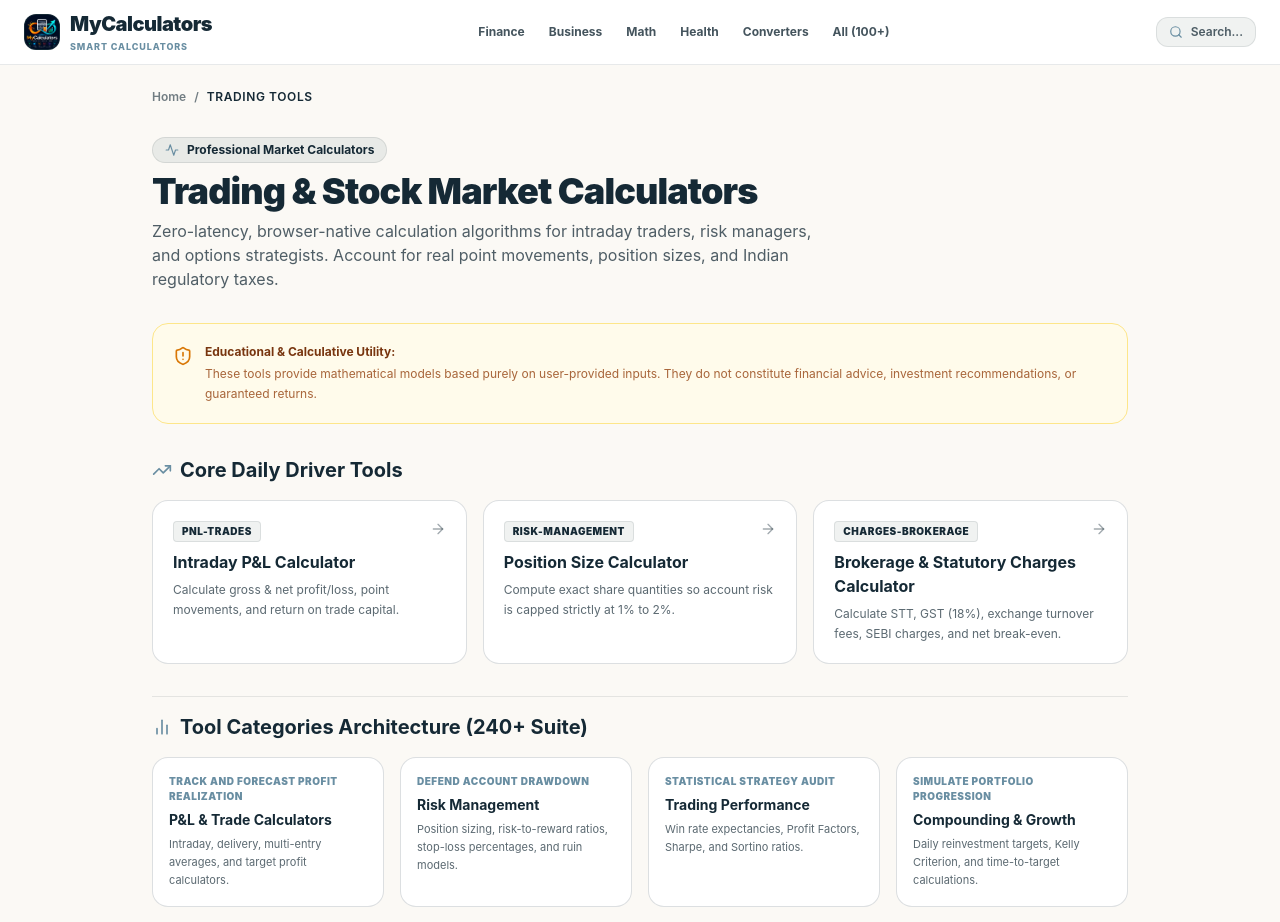
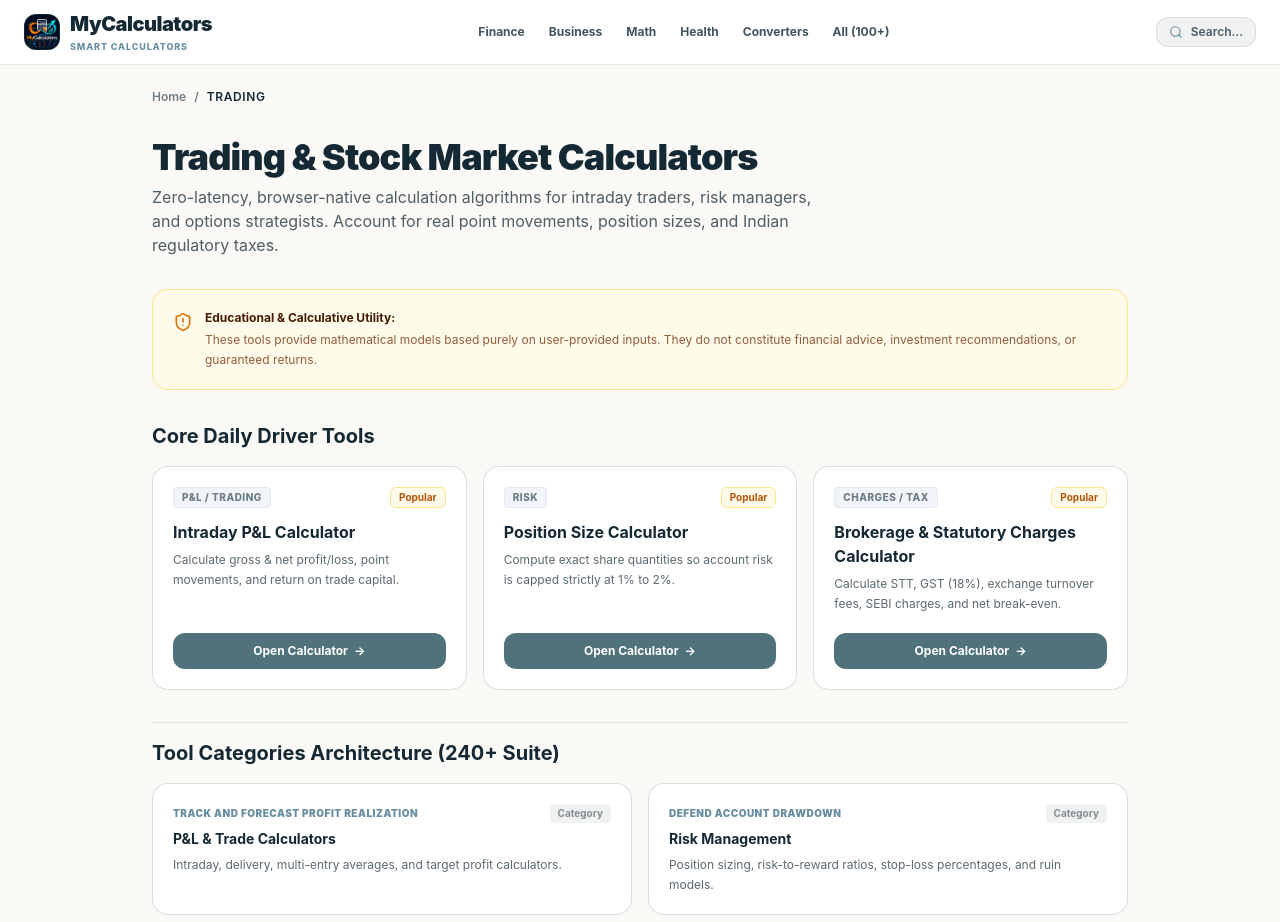
Before and after one commit to mantupatra23-pixel/mycalculator, a Next.js app: page /trading in a window 1280 px wide. Shown: the top 922 px of the page. Built offline with nearby package versions, Linux system fonts and the light colour scheme.

Commit message:
Design: Align trading tool cards with standard calculator cards and Open Calculator button

```diff
--- a/app/trading/page.tsx
+++ b/app/trading/page.tsx
@@ -2,12 +2,12 @@ import React from "react";
 import { Metadata } from "next";
 import Link from "next/link";
 import { TRADING_CATEGORIES, TRADING_TOOLS } from "@/lib/trading/registry";
-import { ShieldAlert, ArrowRight, Activity, TrendingUp, BarChart2 } from "lucide-react";
+import { ShieldAlert } from "lucide-react";
 
 export const metadata: Metadata = {
   title: "Trading & Stock Market Calculators | MyCalculators",
   description:
-    "Deterministic, zero-latency trading calculators for intraday P&L, position sizing, brokerage taxes, options payoffs, and risk management.",
+    "Free online trading calculators for intraday P&L, position sizing, brokerage taxes, and risk management with zero latency.",
   alternates: {
     canonical: "https://www.mycalculator.xyz/trading",
   },
@@ -20,15 +20,12 @@ export default function TradingHubPage() {
       <nav aria-label="Breadcrumb" className="flex items-center gap-2 text-xs font-semibold text-navy/60">
         <Link href="/" className="hover:text-navy transition-colors">Home</Link>
         <span>/</span>
-        <span className="text-navy uppercase tracking-wider">Trading Tools</span>
+        <span className="text-navy uppercase tracking-wider">Trading</span>
       </nav>
 
       {/* Header */}
-      <div className="space-y-2">
-        <div className="inline-flex items-center gap-2 px-3 py-1 rounded-full bg-sage/40 border border-navy/10 text-navy text-xs font-bold">
-          <Activity className="w-3.5 h-3.5 text-steel" /> Professional Market Calculators
-        </div>
-        <h1 className="text-3xl sm:text-4xl font-black text-navy tracking-tight">
+      <div>
+        <h1 className="text-3xl sm:text-4xl font-black text-navy tracking-tight mb-2">
           Trading &amp; Stock Market Calculators
         </h1>
         <p className="text-sm sm:text-base text-navy/75 max-w-2xl leading-relaxed">
@@ -39,56 +36,85 @@ export default function TradingHubPage() {
       {/* Educational Notice */}
       <div className="bg-amber-50 border border-amber-200 rounded-2xl p-4 sm:p-5 flex items-start gap-3 shadow-2xs">
         <ShieldAlert className="w-5 h-5 text-amber-600 shrink-0 mt-0.5" />
-        <div className="text-xs text-amber-900 space-y-1">
+        <div className="text-xs text-amber-950 space-y-1">
           <strong className="font-bold block">Educational &amp; Calculative Utility:</strong>
-          <p className="text-amber-800/80 leading-relaxed">
+          <p className="text-amber-900/80 leading-relaxed">
             These tools provide mathematical models based purely on user-provided inputs. They do not constitute financial advice, investment recommendations, or guaranteed returns.
           </p>
         </div>
       </div>
 
-      {/* Core Tools */}
+      {/* Section 1: Core Daily Driver Tools (Exact Main Site Card Format) */}
       <div className="space-y-4">
-        <h2 className="text-xl font-bold text-navy flex items-center gap-2">
-          <TrendingUp className="w-5 h-5 text-steel" /> Core Daily Driver Tools
+        <h2 className="text-xl font-bold text-navy">
+          Core Daily Driver Tools
         </h2>
-        <div className="grid grid-cols-1 md:grid-cols-3 gap-4">
+        <div className="grid grid-cols-1 sm:grid-cols-2 lg:grid-cols-3 gap-4">
           {TRADING_TOOLS.map((tool) => (
-            <Link
+            <div
               key={tool.slug}
-              href={`/trading/${tool.slug}`}
-              className="group block bg-white border border-navy/15 hover:border-navy/30 rounded-2xl p-5 transition-all shadow-xs"
+              className="bg-white border border-navy/15 rounded-2xl p-5 flex flex-col justify-between shadow-2xs hover:shadow-sm transition-all group"
             >
-              <div className="flex justify-between items-start mb-2">
-                <span className="text-[10px] font-black uppercase tracking-wider text-navy bg-sage/30 px-2 py-0.5 rounded border border-navy/10">
-                  {tool.category}
+              <div>
+                {/* Top Badges */}
+                <div className="flex items-center justify-between gap-2 mb-3">
+                  <span className="text-[10px] font-extrabold uppercase tracking-wider text-navy/60 bg-slate-100 border border-slate-200 px-2 py-0.5 rounded">
+                    {tool.category === "pnl-trades"
+                      ? "P&L / TRADING"
+                      : tool.category === "risk-management"
+                      ? "RISK"
+                      : "CHARGES / TAX"}
                   </span>
-                <ArrowRight className="w-4 h-4 text-navy/40 group-hover:text-steel group-hover:translate-x-1 transition-transform" />
+                  <span className="text-[10px] font-bold text-amber-700 bg-amber-50 border border-amber-200 px-2 py-0.5 rounded-md">
+                    Popular
+                  </span>
                 </div>
+
+                {/* Title */}
                 <h3 className="text-base font-bold text-navy group-hover:text-steel transition-colors">
                   {tool.name}
                 </h3>
+
+                {/* Description */}
                 <p className="text-xs text-navy/70 mt-1.5 line-clamp-2 leading-relaxed">
                   {tool.shortDescription}
                 </p>
+              </div>
+
+              {/* Standard Open Calculator Button */}
+              <Link
+                href={`/trading/${tool.slug}`}
+                className="mt-5 w-full bg-[#50727B] hover:bg-[#405d65] text-white text-xs font-bold py-2.5 px-3 rounded-xl flex items-center justify-center gap-1.5 transition-colors"
+              >
+                <span>Open Calculator</span>
+                <span className="text-xs">&rarr;</span>
               </Link>
+            </div>
           ))}
         </div>
       </div>
 
-      {/* Category Directory */}
+      {/* Section 2: Tool Categories Architecture (240+ Suite) */}
       <div className="space-y-4 pt-4 border-t border-navy/10">
-        <h2 className="text-xl font-bold text-navy flex items-center gap-2">
-          <BarChart2 className="w-5 h-5 text-steel" /> Tool Categories Architecture (240+ Suite)
+        <h2 className="text-xl font-bold text-navy">
+          Tool Categories Architecture (240+ Suite)
         </h2>
-        <div className="grid grid-cols-1 sm:grid-cols-2 lg:grid-cols-4 gap-4">
+        <div className="grid grid-cols-1 sm:grid-cols-2 gap-4">
           {TRADING_CATEGORIES.map((cat) => (
-            <div key={cat.id} className="bg-white border border-navy/15 rounded-2xl p-4 space-y-1.5 shadow-xs">
+            <div
+              key={cat.id}
+              className="bg-white border border-navy/15 rounded-2xl p-4 sm:p-5 space-y-1.5 shadow-2xs"
+            >
+              <div className="flex items-center justify-between">
                 <span className="text-[10px] font-black uppercase tracking-wider text-steel block">
                   {cat.tagline}
                 </span>
+                <span className="text-[10px] font-bold text-navy/50 bg-sage/30 px-2 py-0.5 rounded">
+                  Category
+                </span>
+              </div>
               <h3 className="text-sm font-bold text-navy">{cat.name}</h3>
-              <p className="text-[11px] text-navy/70 leading-relaxed">{cat.description}</p>
+              <p className="text-xs text-navy/70 leading-relaxed">{cat.description}</p>
             </div>
           ))}
         </div>
```
Lines whose indentation alone changed are shown as unchanged.
